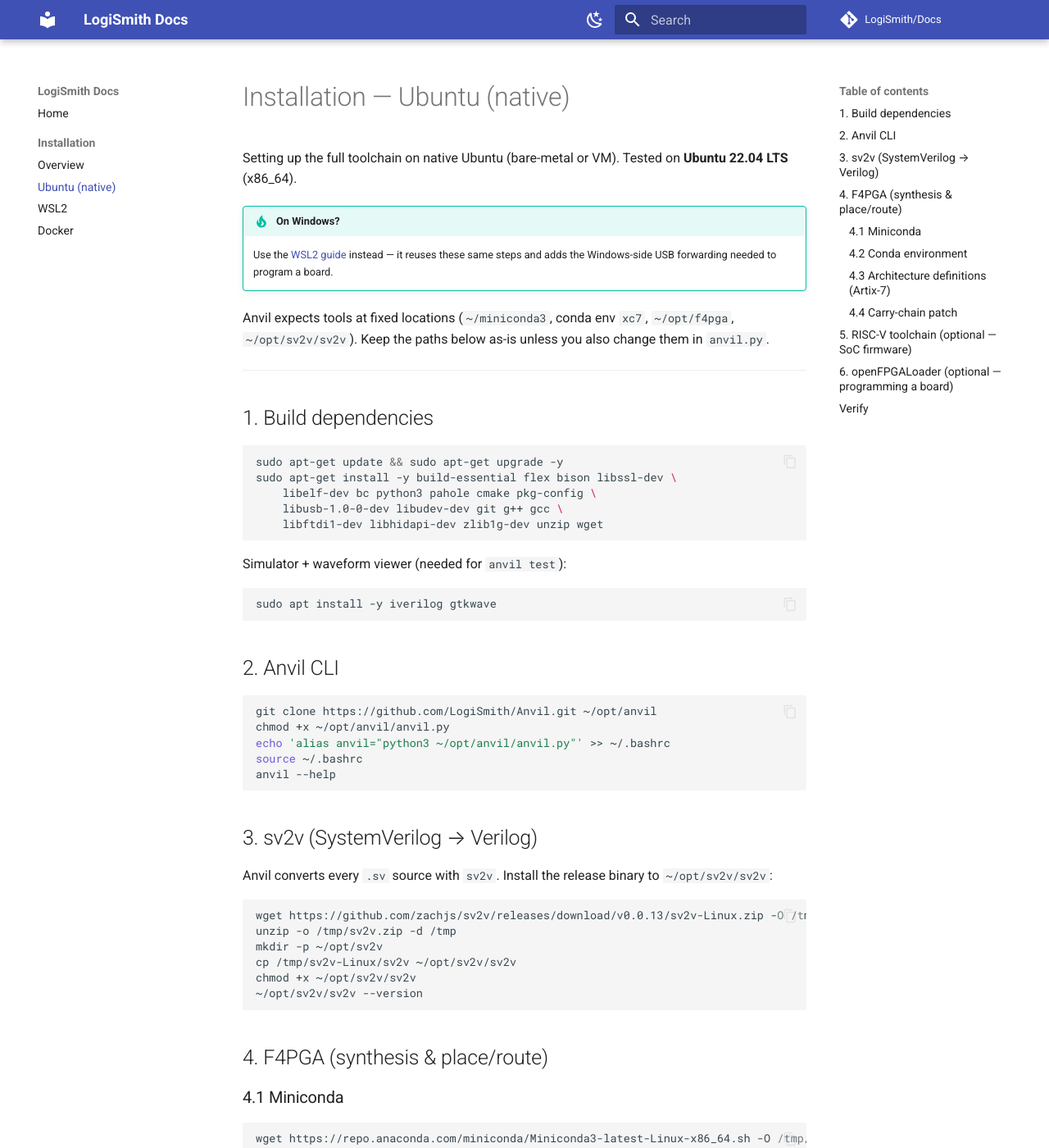
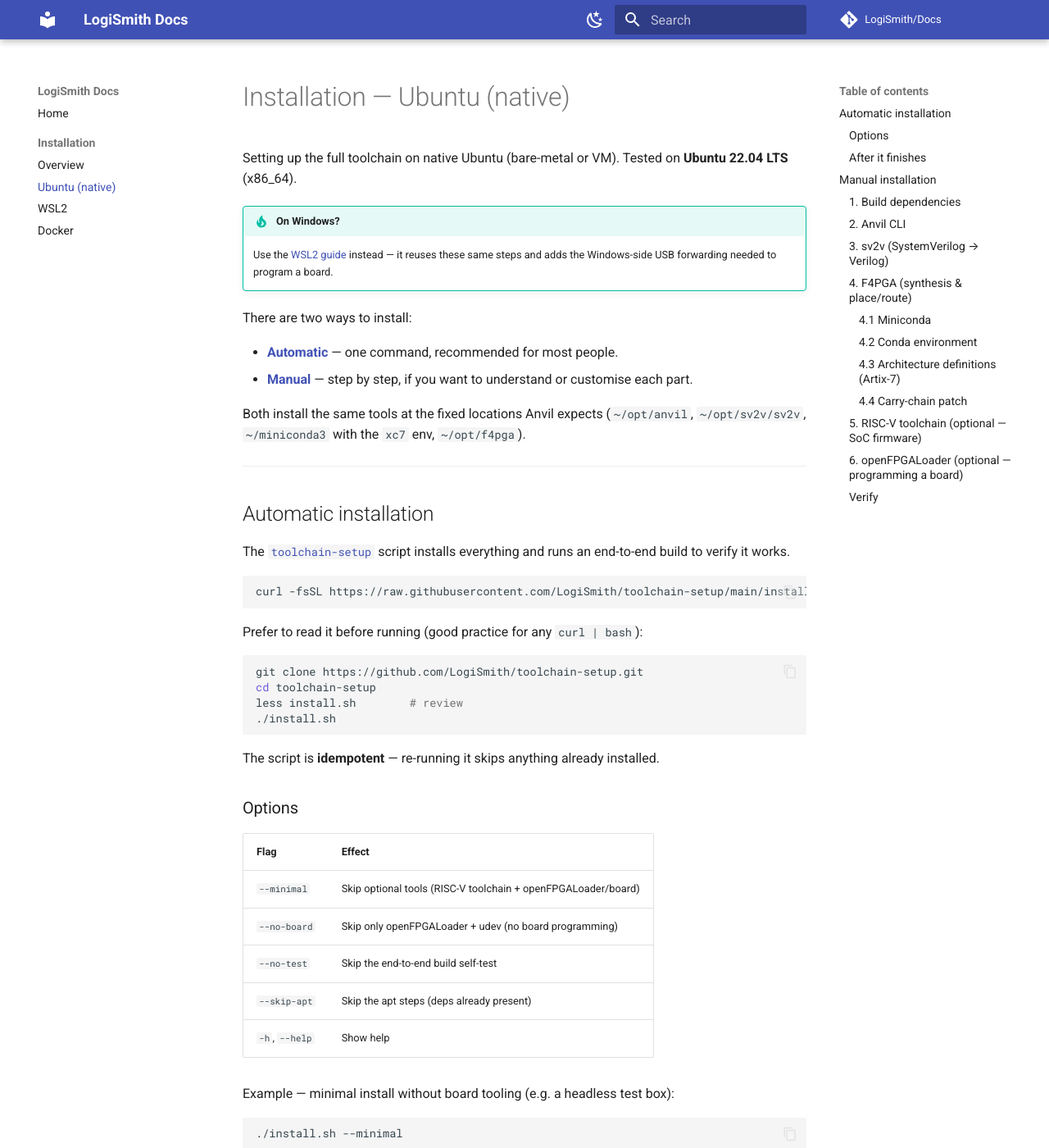
Before and after one commit to LogiSmith/Docs, an MkDocs documentation site: the page built from docs/installation/ubuntu.md, in a window 1280 px wide and 1400 px high. Shown: the whole window at 82% size. Built offline with MkDocs 1.6.1 and Material for MkDocs 9.7.7, drawn with Linux system fonts in a browser that asks for light colours; comment, search, counter and statistics services are not loaded; some of the changed text lies outside the part shown.

Commit message:
docs: add automatic install (toolchain-setup) to Ubuntu guide

````diff
--- a/docs/installation/ubuntu.md
+++ b/docs/installation/ubuntu.md
@@ -7,13 +7,74 @@ Setting up the full toolchain on native Ubuntu (bare-metal or VM). Tested on
     Use the [WSL2 guide](wsl.md) instead — it reuses these same steps and adds
     the Windows-side USB forwarding needed to program a board.
 
-Anvil expects tools at fixed locations (`~/miniconda3`, conda env `xc7`,
-`~/opt/f4pga`, `~/opt/sv2v/sv2v`). Keep the paths below as-is unless you also
-change them in `anvil.py`.
+There are two ways to install:
+
+- **[Automatic](#automatic-installation)** — one command, recommended for most people.
+- **[Manual](#manual-installation)** — step by step, if you want to understand or
+  customise each part.
+
+Both install the same tools at the fixed locations Anvil expects (`~/opt/anvil`,
+`~/opt/sv2v/sv2v`, `~/miniconda3` with the `xc7` env, `~/opt/f4pga`).
 
 ---
 
-## 1. Build dependencies
+## Automatic installation
+
+The [`toolchain-setup`](https://github.com/LogiSmith/toolchain-setup) script
+installs everything and runs an end-to-end build to verify it works.
+
+```bash
+curl -fsSL https://raw.githubusercontent.com/LogiSmith/toolchain-setup/main/install.sh | bash
+```
+
+Prefer to read it before running (good practice for any `curl | bash`):
+
+```bash
+git clone https://github.com/LogiSmith/toolchain-setup.git
+cd toolchain-setup
+less install.sh        # review
+./install.sh
+```
+
+The script is **idempotent** — re-running it skips anything already installed.
+
+### Options
+
+| Flag | Effect |
+|------|--------|
+| `--minimal` | Skip optional tools (RISC-V toolchain + openFPGALoader/board) |
+| `--no-board` | Skip only openFPGALoader + udev (no board programming) |
+| `--no-test` | Skip the end-to-end build self-test |
+| `--skip-apt` | Skip the apt steps (deps already present) |
+| `-h`, `--help` | Show help |
+
+Example — minimal install without board tooling (e.g. a headless test box):
+
+```bash
+./install.sh --minimal
+```
+
+### After it finishes
+
+Open a new shell (or `source ~/.bashrc`) so the `anvil` alias and Conda are
+active, then confirm:
+
+```bash
+anvil doctor
+```
+
+That's it — skip the manual section below. It remains as a reference for what the
+script does and for troubleshooting.
+
+---
+
+## Manual installation
+
+Follow these if you prefer to install step by step, or to understand what the
+automatic script does. Keep the paths as-is unless you also change them in
+`anvil.py`.
+
+### 1. Build dependencies
 
 ```bash
 sudo apt-get update && sudo apt-get upgrade -y
@@ -29,7 +90,7 @@ Simulator + waveform viewer (needed for `anvil test`):
 sudo apt install -y iverilog gtkwave
 ```
 
-## 2. Anvil CLI
+### 2. Anvil CLI
 
 ```bash
 git clone https://github.com/LogiSmith/Anvil.git ~/opt/anvil
@@ -39,7 +100,7 @@ source ~/.bashrc
 anvil --help
 ```
 
-## 3. sv2v (SystemVerilog → Verilog)
+### 3. sv2v (SystemVerilog → Verilog)
 
 Anvil converts every `.sv` source with `sv2v`. Install the release binary to
 `~/opt/sv2v/sv2v`:
@@ -53,9 +114,9 @@ chmod +x ~/opt/sv2v/sv2v
 ~/opt/sv2v/sv2v --version
 ```
 
-## 4. F4PGA (synthesis & place/route)
+### 4. F4PGA (synthesis & place/route)
 
-### 4.1 Miniconda
+#### 4.1 Miniconda
 
 ```bash
 wget https://repo.anaconda.com/miniconda/Miniconda3-latest-Linux-x86_64.sh -O /tmp/miniconda.sh
@@ -64,7 +125,7 @@ source ~/miniconda3/etc/profile.d/conda.sh
 echo "source ~/miniconda3/etc/profile.d/conda.sh" >> ~/.bashrc
 ```
 
-### 4.2 Conda environment
+#### 4.2 Conda environment
 
 ```bash
 git clone https://github.com/chipsalliance/f4pga-examples ~/f4pga-examples
@@ -75,7 +136,7 @@ conda activate xc7
 
 > If `environment.yml` is not found, try `conda env create -f xc7/environment.yml`.
 
-### 4.3 Architecture definitions (Artix-7)
+#### 4.3 Architecture definitions (Artix-7)
 
 ```bash
 export F4PGA_INSTALL_DIR=~/opt/f4pga
@@ -90,7 +151,7 @@ wget -qO- https://storage.googleapis.com/symbiflow-arch-defs/artifacts/prod/foss
 wget -qO- https://storage.googleapis.com/symbiflow-arch-defs/artifacts/prod/foss-fpga-tools/symbiflow-arch-defs/continuous/install/${F4PGA_TIMESTAMP}/symbiflow-arch-defs-xc7a100t_test-${F4PGA_HASH}.tar.xz | tar -xJC $F4PGA_INSTALL_DIR/${FPGA_FAM}
 ```
 
-### 4.4 Carry-chain patch
+#### 4.4 Carry-chain patch
 
 Complex designs (e.g. a PicoRV32 SoC) hit a known assertion bug in F4PGA's
 carry-chain fixer. Apply this one-time patch:
@@ -103,7 +164,7 @@ sed -i 's/assert list_of_cells\[0\] is None, (bit, list_of_cells\[0\], cellname)
 It relaxes an overly strict assertion that fails on multi-driver nets; the tool
 continues correctly afterwards.
 
-## 5. RISC-V toolchain *(optional — SoC firmware)*
+### 5. RISC-V toolchain *(optional — SoC firmware)*
 
 Needed only for `anvil compile` (SoC projects with C/C++ firmware):
 
@@ -111,7 +172,7 @@ Needed only for `anvil compile` (SoC projects with C/C++ firmware):
 sudo apt install -y gcc-riscv64-unknown-elf
 ```
 
-## 6. openFPGALoader *(optional — programming a board)*
+### 6. openFPGALoader *(optional — programming a board)*
 
 > The apt/conda version is too old — build from source.
 
@@ -131,7 +192,7 @@ sudo usermod -aG plugdev $USER
 sudo udevadm control --reload-rules && sudo udevadm trigger
 ```
 
-## Verify
+### Verify
 
 ```bash
 anvil doctor
````
